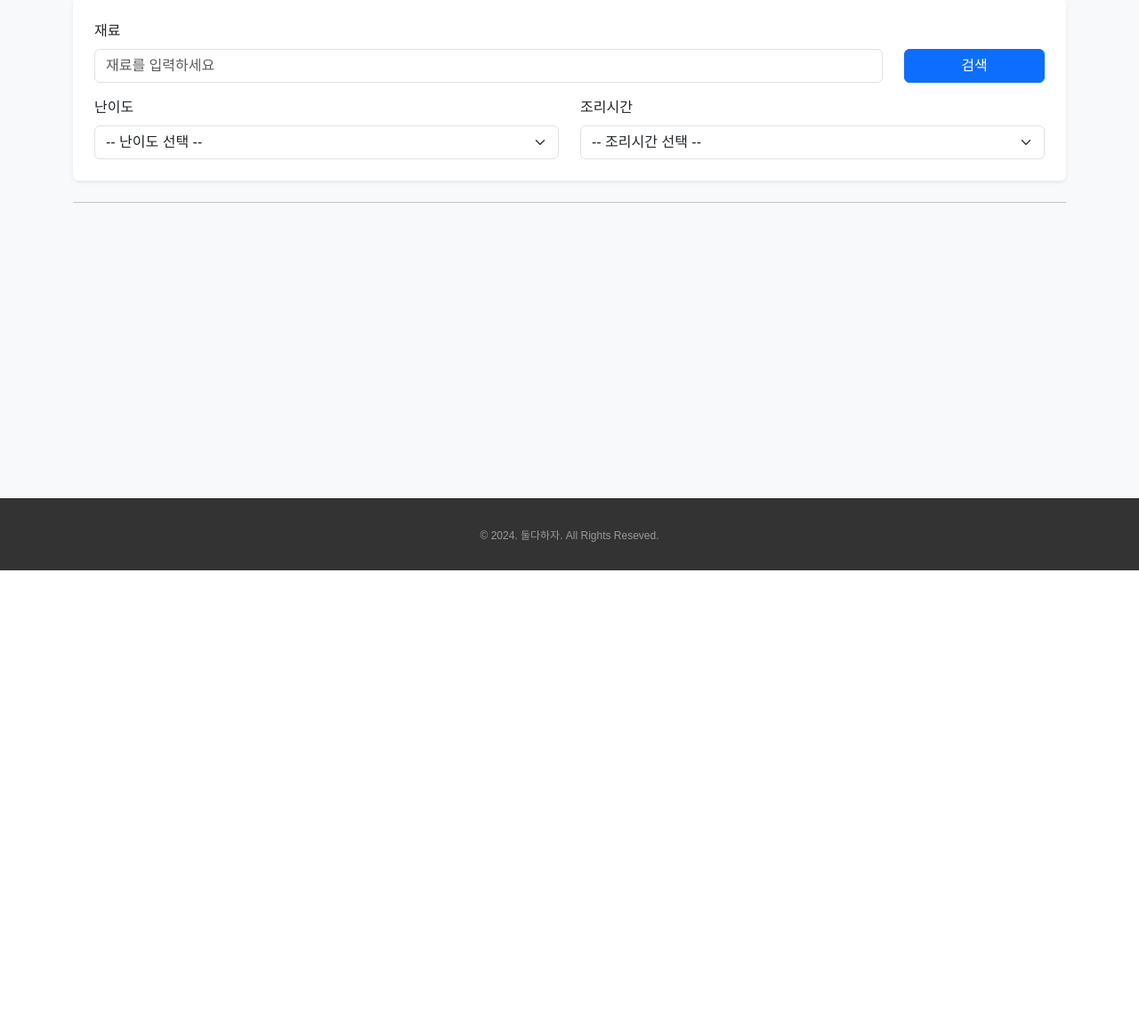
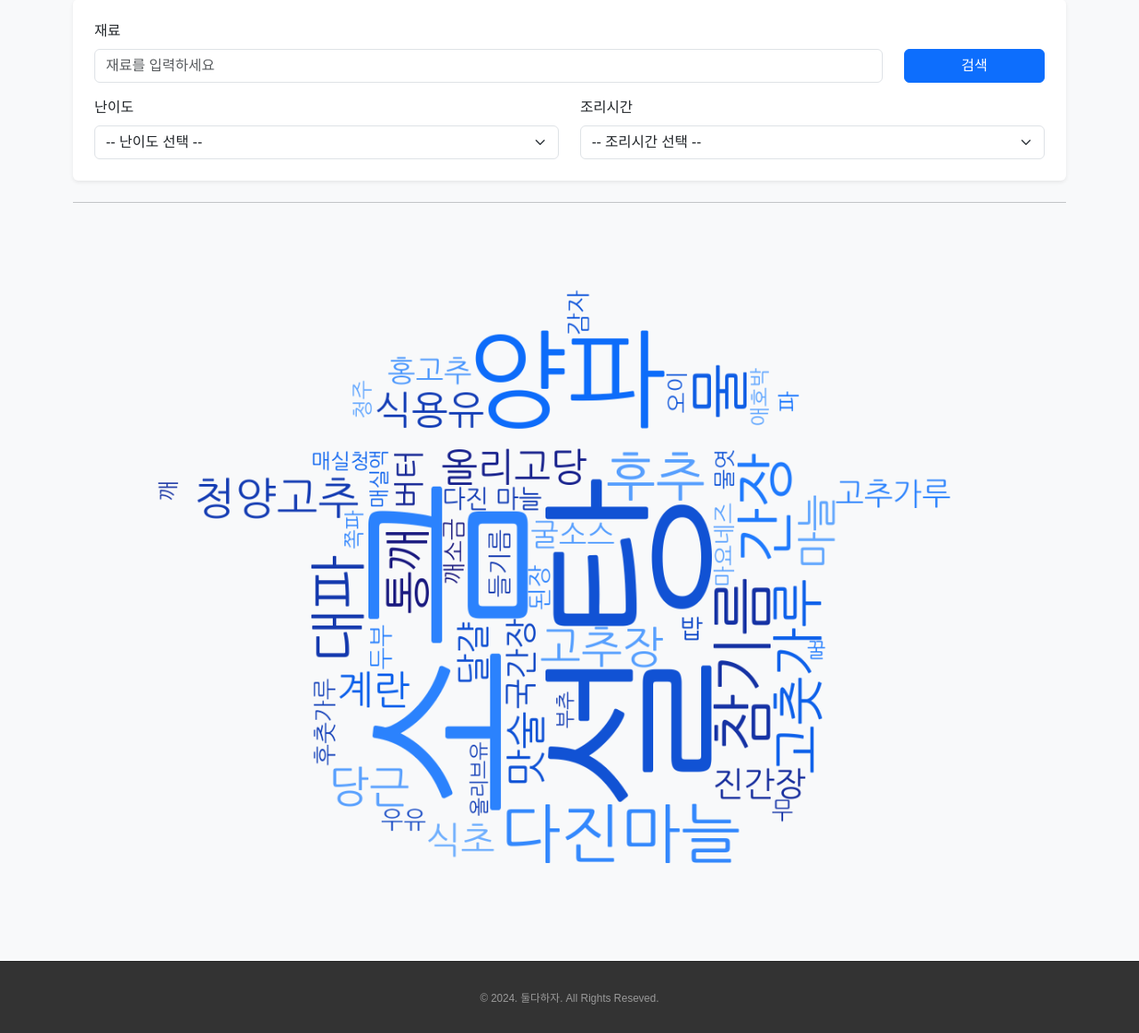
Before and after one commit to hhwwan/web-crawling_Team2, a Django app: page / in a window 1280 px wide. Shown: the part 301-1462 px from the top of the page at 89% size. Before the commit the page ends 942 px from the top, so only its background shows below. Run offline with Django 5.2, Linux system fonts and the light colour scheme.

Commit message:
deleted:    django_project/myproject/data/.gitattributes 	modified:   django_project/static/css/style.css 	new file:   django_project/static/image/ingredients_wordcloud.png 	new file:   django_project/static/image/time_distribution_barplot.png 	modified:   django_project/templates/index.html

```diff
--- a/django_project/static/css/style.css
+++ b/django_project/static/css/style.css
@@ -8,6 +8,16 @@ body {
 h1 {
     margin-top: 20px;
     text-align: center;
+}
+
+.background-section {
+    background: linear-gradient(rgba(0, 0, 0, 0.5), rgba(0, 0, 0, 0.5)),
+                url('{% static "image/ingredients_wordcloud.png" %}');
+    background-size: cover; /* 요소 내부에 이미지를 완전히 맞춤 */
+    background-position: center; /* 이미지 중앙 정렬 */
+    background-repeat: no-repeat; /* 반복 방지 */
+    height: 100vh; /* 화면 높이를 꽉 채움 */
+    padding: 20px; /* 내부 여백 */
 }
 
 /* 검색 폼 */
--- a/django_project/templates/index.html
+++ b/django_project/templates/index.html
@@ -61,7 +61,8 @@
         </form>
 
         <hr>
-
+        {% if error_message or query %}
+            <div class="content">
                 <!-- 에러 메시지 -->
                 {% if error_message %}
                     <p class="error-message text-center">{{ error_message }}</p>
@@ -101,6 +102,11 @@
                         {% endif %}
                     {% endif %}
                 </div>
+            </div>
+        {% else %}
+            <div class="background-section" style="background-image: url('{% static "image/ingredients_wordcloud.png" %}');"></div>
+        {% endif %}
+
 
         <div class="pagination-container text-center">
             <nav aria-label="Page navigation">
```
Also changed, not shown: django_project/static/image/ingredients_wordcloud.png (added), django_project/static/image/time_distribution_barplot.png (added), 1 other file. Lines whose indentation alone changed are shown as unchanged.
